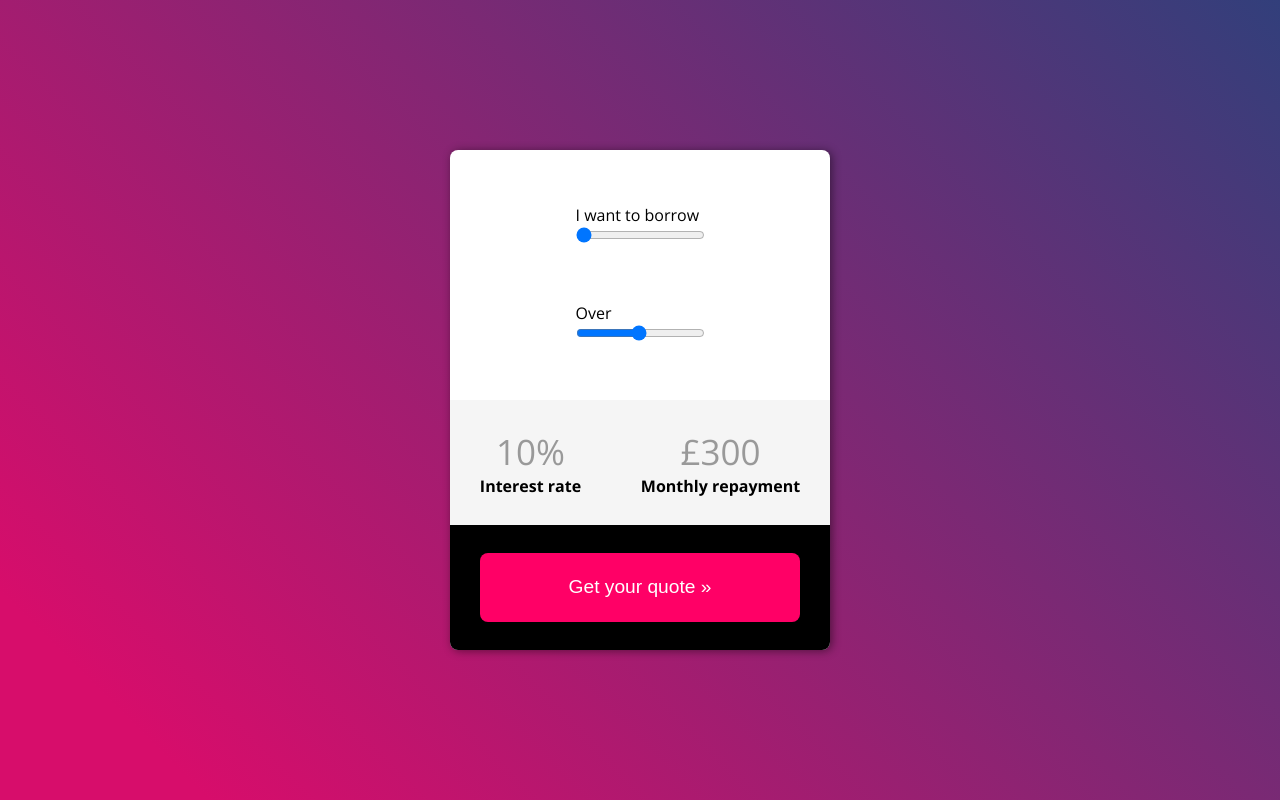
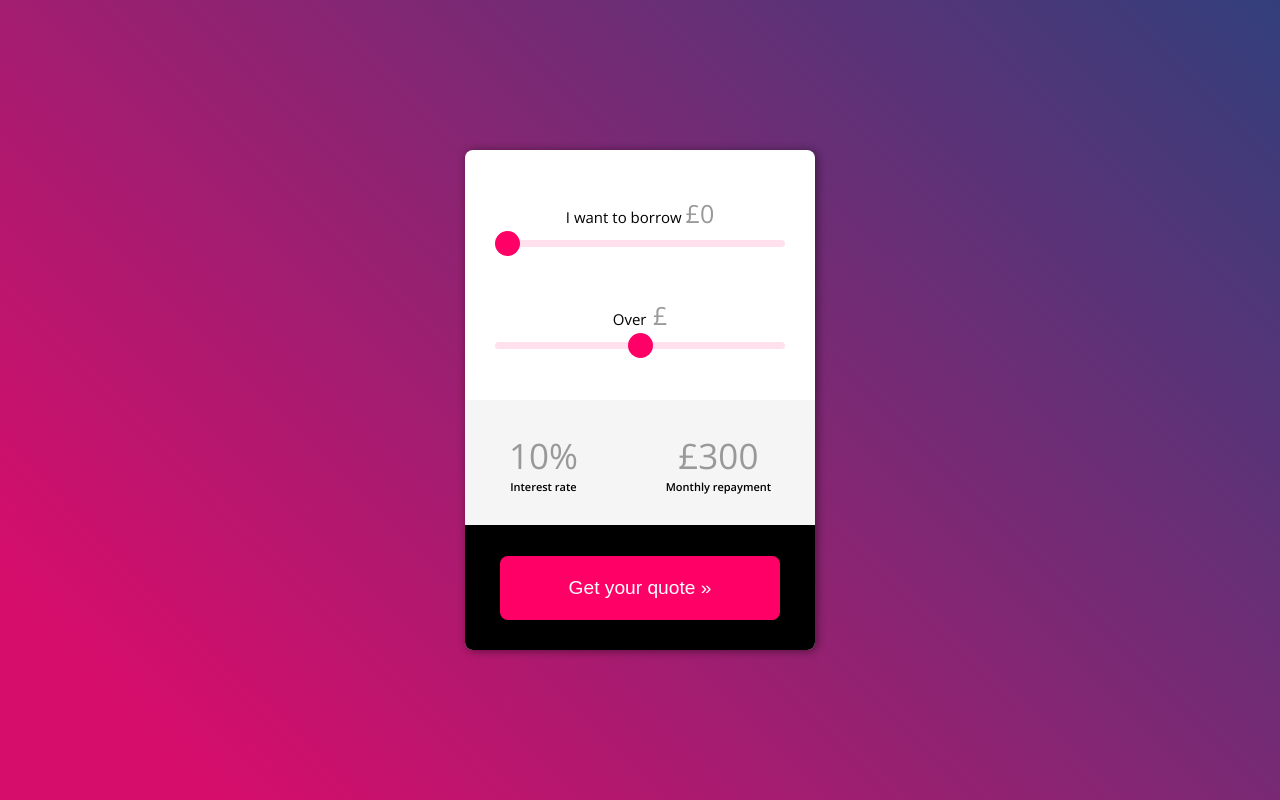
Before and after one commit to frank-mck/loan-calculator-ts-react, a React (Create React App) app: page / in a window 1280 px wide. Built offline with nearby package versions, Linux system fonts and the light colour scheme.

Commit message:
feat: styles to sliders and created getBorrowAmount function

```diff
--- a/src/components/Sliders.tsx
+++ b/src/components/Sliders.tsx
@@ -1,36 +1,41 @@
 import React from 'react'
 
 export const Sliders: React.FC = () => {
-  const [years, setYears] = React.useState<number>(50)
-  const [borrowing, setBorrowing] = React.useState<number>(0)
+  const [years, setYears] = React.useState<number>(50);
+  const [borrowing, setBorrowing] = React.useState<number>(0);
+
+  const getBorrowAmount = () => {
+    return borrowing >= 1000 ? borrowing.toString().replace(/\B(?=(\d{3})+(?!\d))/g, ",") : borrowing
+  }
 
   return (
     <div className ="calculator__sliders">
 
       <div className="calculator__sliders-borrow">
-        <p>I want to borrow</p>
-        <input
-          data-testid="borrow-slider"
-          type="range"
-          min="1"
-          className="slider-1"
-          max="100"
-          value={borrowing}
+        <div className="slider-info">
+          <p className="slider-primary-text">I want to borrow <span className="slider-secondary-text">
+              £{getBorrowAmount()}
+            </span>
+          </p>
+        </div>
+        <input data-testid="borrow-slider" type="range"
+          min="0" className="slider-1" max="20000"
+          value={borrowing} step="100"
           onChange={(e) => setBorrowing(parseInt(e.target.value))}>
         </input>
       </div>
 
       <div className="calculator__sliders-years">
-        <p>Over</p>
-        <input
-          data-testid="years-slider"
-          type="range"
-          min="1"
-          max="100"
-          value={years}
+        <div className="slider-info">
+          <p className="slider-primary-text">Over
+            <span className="slider-secondary-text"> £</span>
+          </p>
+
+        </div>
+        <input data-testid="years-slider" type="range"
+          min="0" max="100" value={years}
           onChange={(e) => setYears(parseInt(e.target.value))}
-          className="slider-2"
-          id="myRange">
+          className="slider-2" step="10">
         </input>
 
       </div>
--- a/src/styles/App.css
+++ b/src/styles/App.css
@@ -24,7 +24,7 @@ body {
 .calculator {
   height: 500px;
   border-radius: 0.5rem;
-  width: 380px;
+  width: 350px;
   background-color: white;
   -webkit-box-shadow: 2px 1px 10px rgba(0, 0, 0, 0.466);
           box-shadow: 2px 1px 10px rgba(0, 0, 0, 0.466);
@@ -64,6 +64,52 @@ body {
   width: 80px;
 }
 
+.calculator .slider-1, .calculator .slider-2 {
+  -webkit-appearance: none;
+  width: 290px;
+  height: 7px;
+  border-radius: 5px;
+  background: #ff00661f;
+  outline: none;
+  -webkit-transition: .2s;
+  -webkit-transition: opacity .2s;
+  transition: opacity .2s;
+}
+
+.calculator .slider-1::-webkit-slider-thumb, .calculator .slider-2::-webkit-slider-thumb {
+  -webkit-appearance: none;
+  appearance: none;
+  width: 25px;
+  height: 25px;
+  border-radius: 50%;
+  background: #ff0066;
+  cursor: pointer;
+}
+
+.calculator .slider-info {
+  display: -webkit-box;
+  display: -ms-flexbox;
+  display: flex;
+  -webkit-box-align: center;
+      -ms-flex-align: center;
+          align-items: center;
+  -webkit-box-pack: center;
+      -ms-flex-pack: center;
+          justify-content: center;
+}
+
+.calculator .slider-primary-text {
+  color: #000;
+  font-size: 15px;
+  font-weight: 400;
+}
+
+.calculator .slider-secondary-text {
+  color: #999;
+  font-size: 25px;
+  font-weight: 200;
+}
+
 .calculator__interest {
   display: -webkit-box;
   display: -ms-flexbox;
@@ -88,6 +134,12 @@ body {
       -ms-flex-direction: column;
           flex-direction: column;
   text-align: center;
+}
+
+.calculator__interest .interest-rate h4, .calculator__interest .monthly-repayment h4 {
+  color: #000;
+  font-size: 11px;
+  font-weight: 600;
 }
 
 .calculator__interest .interest-rate .secondary-text, .calculator__interest .monthly-repayment .secondary-text {
@@ -118,8 +170,8 @@ body {
   -ms-grid-row: 3;
   -ms-grid-column: 1;
   grid-area: button;
-  height: 4.3rem;
-  width: 20rem;
+  height: 4rem;
+  width: 17.5rem;
   font-size: 1.2rem;
   color: white;
 }
--- a/src/styles/App.scss
+++ b/src/styles/App.scss
@@ -23,7 +23,7 @@ body {
 .calculator {
   height: 500px;
   border-radius: 0.5rem;
-  width: 380px;
+  width: 350px;
   background-color: white;
   box-shadow: 2px 1px 10px rgba(0, 0, 0, 0.466);
   display: grid;
@@ -45,6 +45,45 @@ body {
     }
   }
 
+  & .slider-1, .slider-2 {
+    -webkit-appearance: none;
+    width: 290px;
+    height: 7px;
+    border-radius: 5px;
+    background: $slider-background;
+    outline: none;
+    -webkit-transition: .2s;
+    transition: opacity .2s;
+
+    &::-webkit-slider-thumb {
+      -webkit-appearance: none;
+      appearance: none;
+      width: 25px;
+      height: 25px;
+      border-radius: 50%;
+      background: $button-color;
+      cursor: pointer;
+    }
+}
+
+  & .slider-info {
+    display: flex;
+    align-items: center;
+    justify-content: center;
+  }
+
+  & .slider-primary-text {
+    color: $primary-color;
+    font-size: 15px;
+    font-weight: 400;
+  }
+
+  & .slider-secondary-text {
+    color: $secondary-color;
+    font-size: 25px;
+    font-weight: 200;
+  }
+
   &__interest {
     display: flex;
     align-items: center;
@@ -56,6 +95,12 @@ body {
       display: flex;
       flex-direction: column;
       text-align: center;
+
+      & h4 {
+        color: $primary-color;
+        font-size: 11px;
+        font-weight:600;
+      }
 
      & .secondary-text {
         color: $secondary-color;
@@ -76,8 +121,8 @@ body {
       border-radius: 0.5rem;
       border: none;
       grid-area: button;
-      height: 4.3rem;
-      width: 20rem;
+      height: 4rem;
+      width: 17.5rem;
       font-size: 1.2rem;
       color: white;
     }
--- a/src/styles/_variables.scss
+++ b/src/styles/_variables.scss
@@ -2,7 +2,7 @@ $gradient-left: #d70d6b;
 $gradient-right: #323f7b;
 
 $button-color: #ff0066;
-
+$slider-background: #ff00661f;
 $primary-color: #000;
 $secondary-color: #999;
 
```
Also changed, not shown: 2 other files (tests, documents, lock files or other folders).
